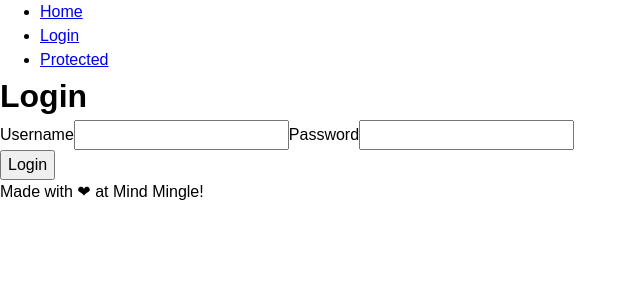
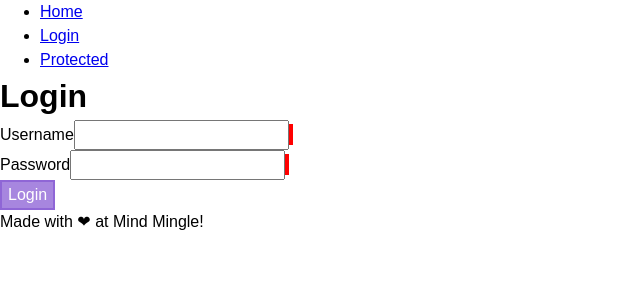
Before and after one commit to tannazma/react-architecture, a Next.js app: page /login in a window 1280 px wide. Shown: the top 300 px of the page, without its empty margins (0-640 px from the left). Built offline with nearby package versions, Linux system fonts and the light colour scheme.

Commit message:
created error message + type interface with Zod in login form and do some styling

```diff
--- a/src/pages/login.tsx
+++ b/src/pages/login.tsx
@@ -1,11 +1,20 @@
 import Layout from "@/components/Layout";
 import { useRouter } from "next/router";
 import { useForm } from "react-hook-form";
+import { z } from "zod";
+import { zodResolver } from "@hookform/resolvers/zod";
 
-interface FormValues {
-  username: string;
-  password: string;
-}
+// interface FormValues {
+//   username: string;
+//   password: string;
+// }
+
+const formValuesSchema = z.object({
+  username: z.string().min(1),
+  password: z.string().min(5),
+});
+
+type LoginFormInputs = z.infer<typeof formValuesSchema>;
 
 const Login = () => {
   const router = useRouter();
@@ -14,9 +23,11 @@ const Login = () => {
     register,
     handleSubmit,
     formState: { errors },
-  } = useForm<FormValues>();
+  } = useForm<LoginFormInputs>({
+    resolver: zodResolver(formValuesSchema),
+  });
 
-  const handleLogin = (data: FormValues) => {
+  const handleLogin = (data: LoginFormInputs) => {
     console.log(data);
     // Log the user in
     const token = "fake-token"; // This would normally come from the server
@@ -32,7 +43,9 @@ const Login = () => {
           <label>
             Username
             <input id="username" {...register("username")}></input>
-            {errors.username && errors.username?.message}
+            <span className="error-msg">
+              {errors.username && errors.username?.message}
+            </span>
           </label>
           <label>
             Password
@@ -41,10 +54,14 @@ const Login = () => {
               type="password"
               {...register("password", { required: true })}
             ></input>
-            {errors.password && errors.password?.message}
+            <span className="error-msg">
+              {errors.password && errors.password?.message}
+            </span>
           </label>
         </div>
-        <button type="submit">Login</button>
+        <button type="submit" className="secondary">
+          Login
+        </button>
       </form>
     </Layout>
   );
--- a/src/styles/globals.css
+++ b/src/styles/globals.css
@@ -109,3 +109,11 @@ h6 {
   list-style: none;
   gap: 20px;
 }
+.error-msg {
+  color: white;
+  background-color: red;
+  padding: 2px;
+}
+form label {
+  display: block;
+}
```
